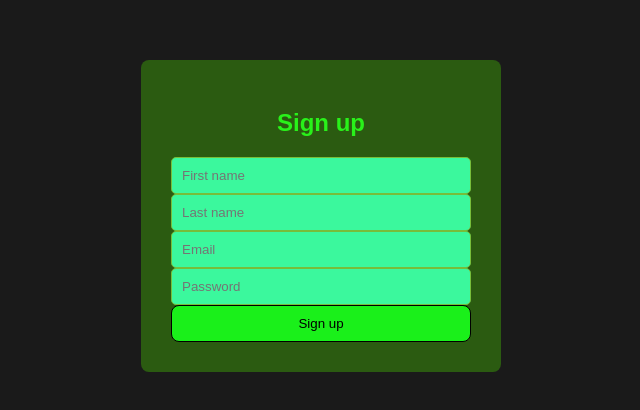
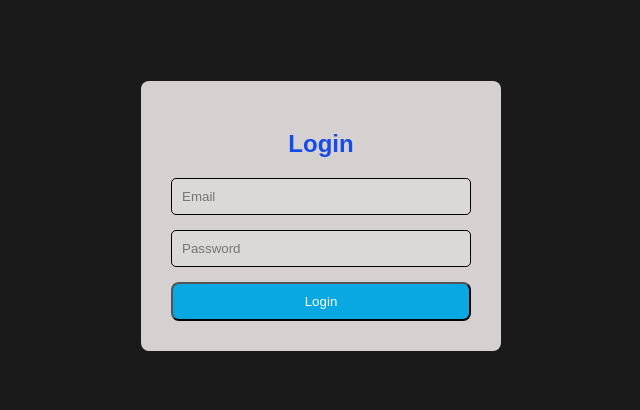
Before and after one commit to venkatiyer01/Web-development-tutorials, a plain HTML site: page index.html in a window 1280 px wide. Shown: the part 184-594 px from the top of the page, without its empty margins (319-959 px from the left). Drawn offline with Linux system fonts and the light colour scheme.

Commit message:
Add files via upload

```diff
--- a/index.html
+++ b/index.html
@@ -3,10 +3,10 @@
 <head>
     <meta charset="UTF-8">
     <meta name="viewport" content="width=device-width, initial-scale=1.0">
-    <title>Signup page</title>
+    <title>Login Page</title>
     <style>
         body {
-            font-family: Arial, Helvetica, sans-serif;
+            font-family:Arial, Helvetica, sans-serif;
             background-color: #1a1a1a;
             margin: 0;
             padding: 0;
@@ -15,14 +15,14 @@
             justify-content: center;
             align-items: center;
         }
-        .card {
-            background-color: #2b5b11;
+        .card{
+            background-color: #d5d1d1;
             border-radius: 8px;
             padding: 30px;
             width: 300px;
         }
         h2 {
-            color: #29f11a;
+            color: #174be7;
             text-align: center;
             margin-bottom: 20px;
         }
@@ -31,33 +31,35 @@
             flex-direction: column;
         }
         input {
-            border: 1px solid rgb(119, 189, 58);
-            background-color: #3bf89d;
+            margin-bottom: 15px;
+            padding: 10px;
             border-radius: 5px;
-            padding: 10px;
+            border: 1px solid black;
+            background-color: #dbd8d8;
         }
         button {
-            background-color: #1af01a;
-            border-radius: 8px;
-            border: 1px solid black;
-            padding: 10px;
+          background-color: #09a8e2;
+          color: #fff;
+          padding: 10px;
+          border-radius: 8px;
         }
         button:hover{
-            background-color: #045d04;
+            background-color: #0c05dd;
         }
-
     </style>
 </head>
 <body>
     <div class="card">
-        <h2>Sign up</h2>
+        <h2>Login</h2>
         <form>
-        <input type="text" placeholder="First name">
-        <input type="text" placeholder="Last name">
-        <input type="email" placeholder="Email">
-        <input type="password" placeholder="Password">
-        <button type="submit">Sign up</button>
+            <input type="email" placeholder="Email">
+            <input type="password" placeholder="Password">
+            <button type="submit">Login</button>
+
         </form>
+
+
     </div>
+
 </body>
 </html>
```
